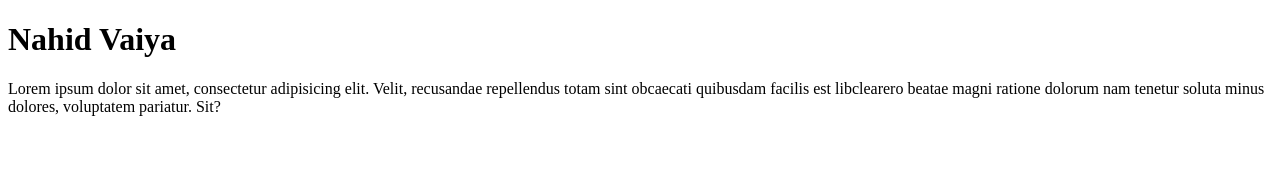
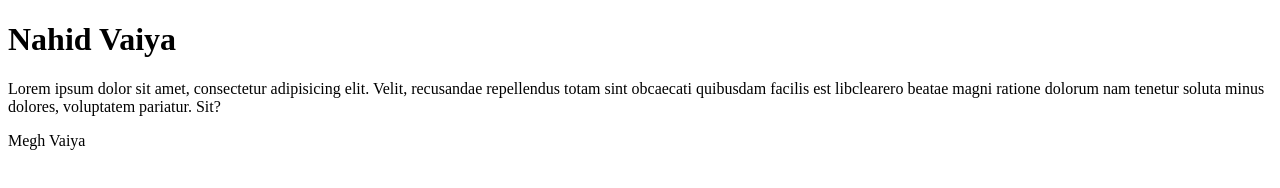
Before and after one commit to Nahid1828/First-Projects, a plain HTML site: page index.html in a window 1280 px wide. Drawn offline with Linux system fonts and the light colour scheme.

Commit message:
Update index.html

```diff
--- a/index.html
+++ b/index.html
@@ -8,5 +8,6 @@
 <body>
     <h1>Nahid Vaiya</h1>
     <p>Lorem ipsum dolor sit amet, consectetur adipisicing elit. Velit, recusandae repellendus totam sint obcaecati quibusdam facilis est libclearero beatae magni ratione dolorum nam tenetur soluta minus dolores, voluptatem pariatur. Sit?</p>
+    <p>Megh Vaiya</p>
 </body>
 </html>
```
